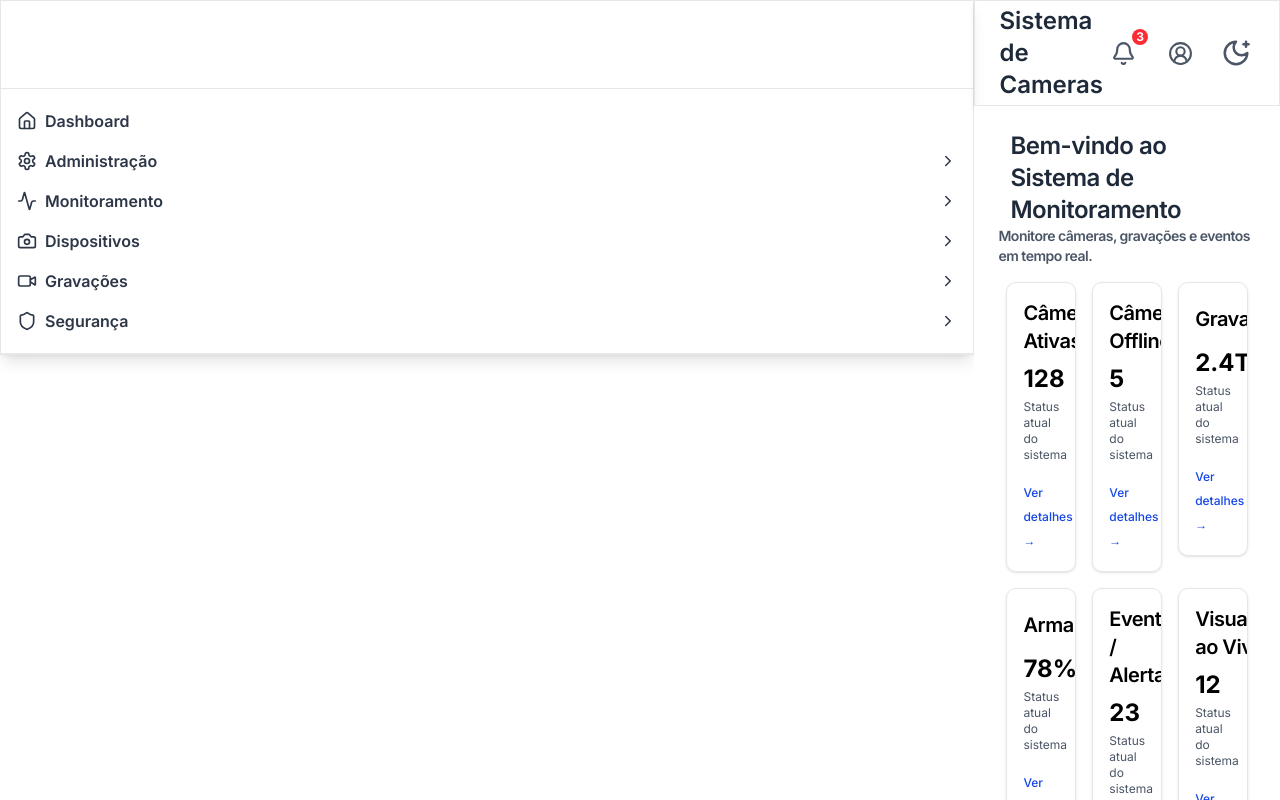
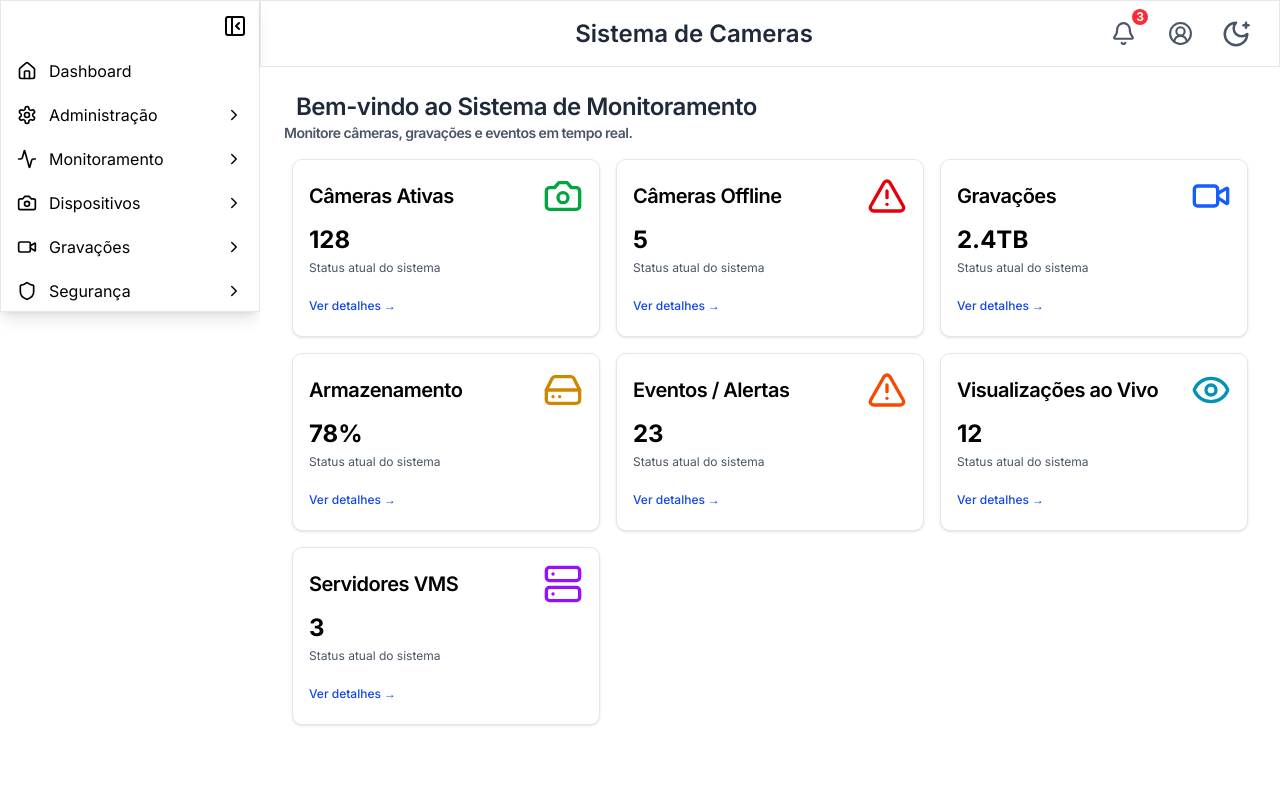
Before and after one commit to Lyzhz/EvolveFinance.js, a Next.js app: page / in a window 1280 px wide. Shown: the top 800 px of the page. Built offline with nearby package versions, Linux system fonts and the light colour scheme.

Commit message:
Update sidebar.tsx

```diff
--- a/src/components/sidebar.tsx
+++ b/src/components/sidebar.tsx
@@ -22,11 +22,13 @@ import {
   Trash,
   Shield,
   Bell,
+  PanelLeftClose,
+  PanelLeftOpen,
 } from 'lucide-react';
 
 import Link from 'next/link';
 import { useState } from 'react';
-import { motion } from 'framer-motion';
+import { motion, AnimatePresence } from 'framer-motion';
 import Image from 'next/image';
 
 // =======================
@@ -34,29 +36,35 @@ import Image from 'next/image';
 // =======================
 export default function Sidebar() {
   const [openIndex, setOpenIndex] = useState<number | null>(null);
+  const [collapsed, setCollapsed] = useState(false);
 
   const handleToggle = (index: number) => {
     setOpenIndex(openIndex === index ? null : index);
   };
 
   return (
-    <div className="sidebar h-full w-full bg-white text-black border flex flex-col shadow-lg dark:bg-gray-800 dark:text-white">
+    <motion.div
+      animate={{ width: collapsed ? 80 : 260 }}
+      className="h-full bg-white text-black border flex flex-col shadow-lg dark:bg-gray-800 dark:text-white"
+    >
+      {/* HEADER */}
+      <div className="flex items-center justify-between p-3">
+        {!collapsed && (
+          <Image src="/logo.png" alt="logo" width={120} height={120} />
+        )}
 
-      <div className="flex pt-1">
-        <Image
-          src="/logo.png"
-          alt="logo"
-          className="p-5 ml-5 mb-2"
-          width={200}
-          height={200}
-        />
+        <button onClick={() => setCollapsed(!collapsed)}>
+          {collapsed ? <PanelLeftOpen /> : <PanelLeftClose />}
+        </button>
       </div>
 
-      <nav className="flex-1 font-semibold overflow-y-auto border-y border-t-gray-200 py-3 px-2">
+      {/* NAV */}
+      <nav className="flex-1 overflow-y-auto px-2 space-y-1">
 
-        <SidebarItem href="/" icon={<Home size={20} />} label="Dashboard" />
+        <SidebarItem collapsed={collapsed} href="/" icon={<Home size={20} />} label="Dashboard" />
 
         <DropdownSidebarItem
+          collapsed={collapsed}
           index={0}
           isOpen={openIndex === 0}
           onToggle={handleToggle}
@@ -72,6 +80,7 @@ export default function Sidebar() {
         />
 
         <DropdownSidebarItem
+          collapsed={collapsed}
           index={1}
           isOpen={openIndex === 1}
           onToggle={handleToggle}
@@ -86,6 +95,7 @@ export default function Sidebar() {
         />
 
         <DropdownSidebarItem
+          collapsed={collapsed}
           index={2}
           isOpen={openIndex === 2}
           onToggle={handleToggle}
@@ -100,6 +110,7 @@ export default function Sidebar() {
         />
 
         <DropdownSidebarItem
+          collapsed={collapsed}
           index={3}
           isOpen={openIndex === 3}
           onToggle={handleToggle}
@@ -113,6 +124,7 @@ export default function Sidebar() {
         />
 
         <DropdownSidebarItem
+          collapsed={collapsed}
           index={4}
           isOpen={openIndex === 4}
           onToggle={handleToggle}
@@ -126,18 +138,29 @@ export default function Sidebar() {
         />
 
       </nav>
-    </div>
+    </motion.div>
   );
 }
 
 // =======================
 // ITEM SIMPLES
 // =======================
-function SidebarItem({ href, icon, label }: any) {
+function SidebarItem({ href, icon, label, collapsed }: any) {
   return (
-    <Link href={href} className="flex items-center gap-2 p-2 rounded hover:bg-gray-100 dark:hover:bg-gray-700">
+    <Link
+      href={href}
+      className="group relative flex items-center gap-3 p-2 rounded hover:bg-gray-100 dark:hover:bg-gray-700"
+    >
       {icon}
+
+      {!collapsed && <span>{label}</span>}
+
+      {/* Tooltip */}
+      {collapsed && (
+        <span className="absolute left-14 bg-black text-white text-xs px-2 py-1 rounded opacity-0 group-hover:opacity-100">
           {label}
+        </span>
+      )}
     </Link>
   );
 }
@@ -145,27 +168,42 @@ function SidebarItem({ href, icon, label }: any) {
 // =======================
 // DROPDOWN
 // =======================
-function DropdownSidebarItem({ index, isOpen, onToggle, label, icon, options }: any) {
+function DropdownSidebarItem({ index, isOpen, onToggle, label, icon, options, collapsed }: any) {
   return (
     <div>
       <button
         onClick={() => onToggle(index)}
-        className="flex items-center justify-between w-full p-2 rounded hover:bg-gray-100 dark:hover:bg-gray-700"
+        className="group relative flex items-center justify-between w-full p-2 rounded hover:bg-gray-100 dark:hover:bg-gray-700"
       >
-        <div className="flex items-center gap-2">
+        <div className="flex items-center gap-3">
           {icon}
-          {label}
+          {!collapsed && <span>{label}</span>}
         </div>
 
-        <motion.div
-          animate={{ rotate: isOpen ? 90 : 0 }}
-        >
+        {!collapsed && (
+          <motion.div animate={{ rotate: isOpen ? 90 : 0 }}>
             <ChevronRight size={18} />
           </motion.div>
+        )}
+
+        {/* Tooltip */}
+        {collapsed && (
+          <span className="absolute left-14 bg-black text-white text-xs px-2 py-1 rounded opacity-0 group-hover:opacity-100">
+            {label}
+          </span>
+        )}
       </button>
 
+      {!collapsed && (
+        <AnimatePresence>
           {isOpen && (
-        <div className="ml-6 mt-1 flex flex-col gap-1">
+            <motion.div
+              initial={{ height: 0, opacity: 0 }}
+              animate={{ height: 'auto', opacity: 1 }}
+              exit={{ height: 0, opacity: 0 }}
+              className="overflow-hidden"
+            >
+              <div className="ml-6 flex flex-col gap-1">
                 {options.map((item: any, i: number) => (
                   <Link
                     key={i}
@@ -177,6 +215,9 @@ function DropdownSidebarItem({ index, isOpen, onToggle, label, icon, options }:
                   </Link>
                 ))}
               </div>
+            </motion.div>
+          )}
+        </AnimatePresence>
       )}
     </div>
   );
```
Lines whose indentation alone changed are shown as unchanged.
